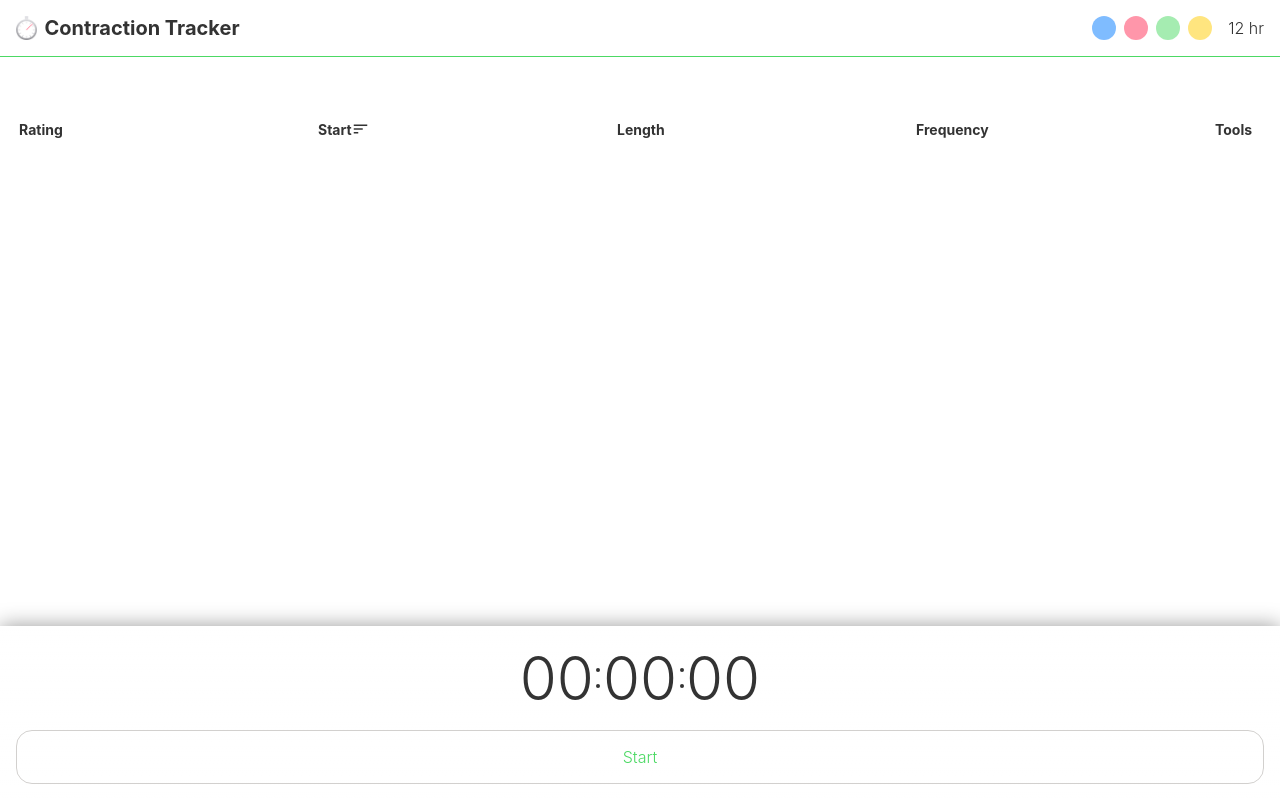
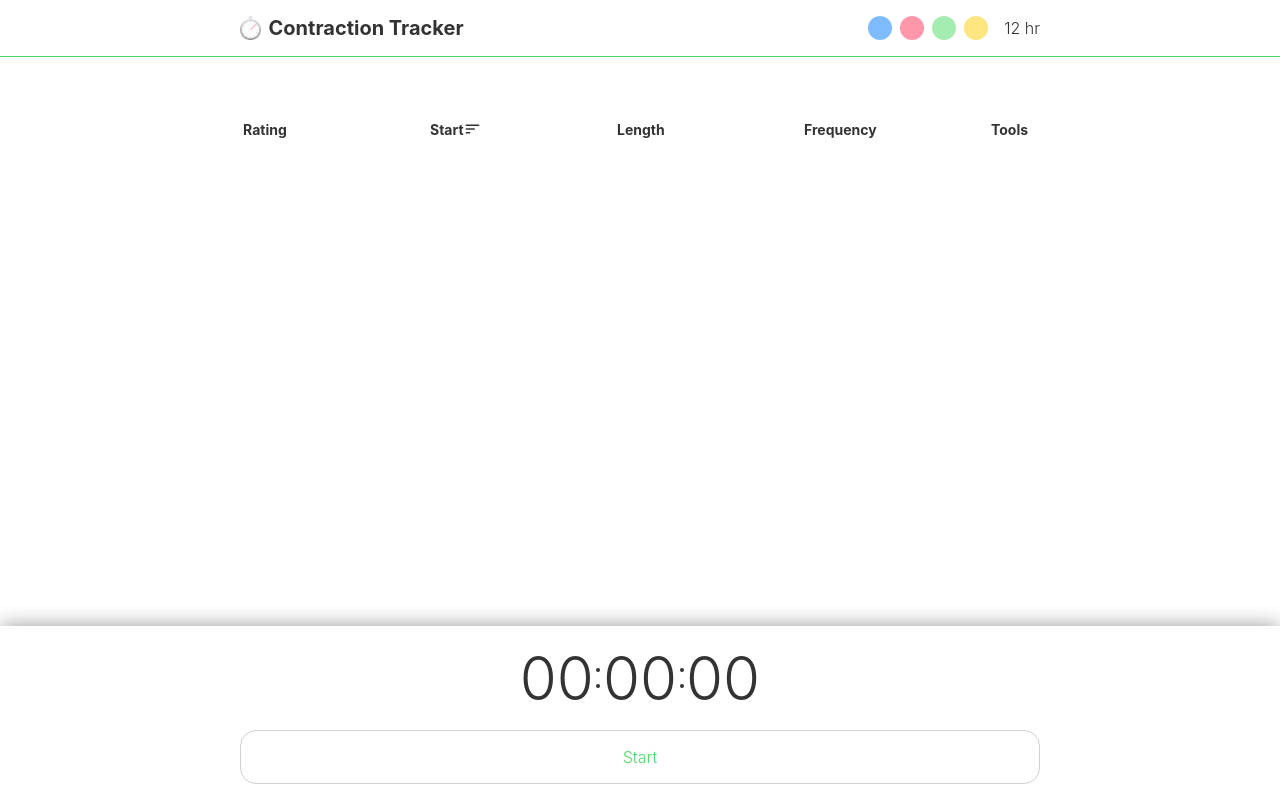
Before and after one commit to SeanMcP/contraction-tracker, a React app: page / in a window 1280 px wide. Built offline with nearby package versions, Linux system fonts and the light colour scheme.

Commit message:
Add desktop view
Transfers to desktop view at 800px.

```diff
--- a/src/components/functional/Header.js
+++ b/src/components/functional/Header.js
@@ -7,6 +7,7 @@ import TimeToggle from './TimeToggle';
 
 const Header = props => (
     <header className="inherit-border">
+        <div className="wrapper">
             <div className="logo">
                 <img
                     alt="Contraction Tracker"
@@ -24,6 +25,7 @@ const Header = props => (
                     timeFormat={props.timeFormat}
                 />
             </div>
+        </div>
     </header>
 );
 
--- a/src/components/functional/Stopwatch.js
+++ b/src/components/functional/Stopwatch.js
@@ -4,11 +4,13 @@ import PropTypes from 'prop-types';
 
 const Stopwatch = (props) => (
     <section className="stopwatch">
-        <div className="display">
-            {insertColon(props.time)}
-        </div>
-        <div className="button inherit-color inherit-border-hover" onClick={props.recording ? props.stop : props.start}>
-            {props.recording ? 'Stop' : 'Start'}
+        <div className="wrapper">
+            <div className="display">
+                {insertColon(props.time)}
+            </div>
+            <div className="button inherit-color inherit-border-hover" onClick={props.recording ? props.stop : props.start}>
+                {props.recording ? 'Stop' : 'Start'}
+            </div>
         </div>
     </section>
 );
--- a/src/styles/header.css
+++ b/src/styles/header.css
@@ -1,13 +1,14 @@
-#app header {
+header {
+    border-bottom: 1px solid var(--gray-light);
+}
+header .wrapper {
     align-items: center;
-    border-bottom: 1px solid var(--gray-light);
-    /* color: white; */
     display: flex;
     justify-content: space-between;
     padding: var(--space);
 }
 
-header .logo {
+.wrapper .logo {
     align-items: center;
     display: flex;
 }
@@ -22,17 +23,17 @@ header .logo {
     max-height: 24px;
 }
 
-header .tools {
+.wrapper .tools {
     display: flex;
 }
 
-header .time-toggle {
+.wrapper .time-toggle {
     align-items: center;
     display: flex;
     margin-left: var(--space);
 }
 
-header .time-toggle:hover {
+.wrapper .time-toggle:hover {
     color: var(--main-text-light);
 }
 
--- a/src/styles/index.css
+++ b/src/styles/index.css
@@ -31,3 +31,20 @@ body {
 strong {
   font-weight: 700;
 }
+
+/* Desktop view */
+
+header .wrapper,
+.display,
+#app table,
+.stopwatch .wrapper {
+    margin: 0 auto;
+    max-width: 800px;
+}
+
+@media (min-width: 800px) {
+    table {
+      padding-left: 0;
+      padding-right: 0;
+    }
+}
```
Also changed, not shown: README.md. Lines whose indentation alone changed are shown as unchanged.
